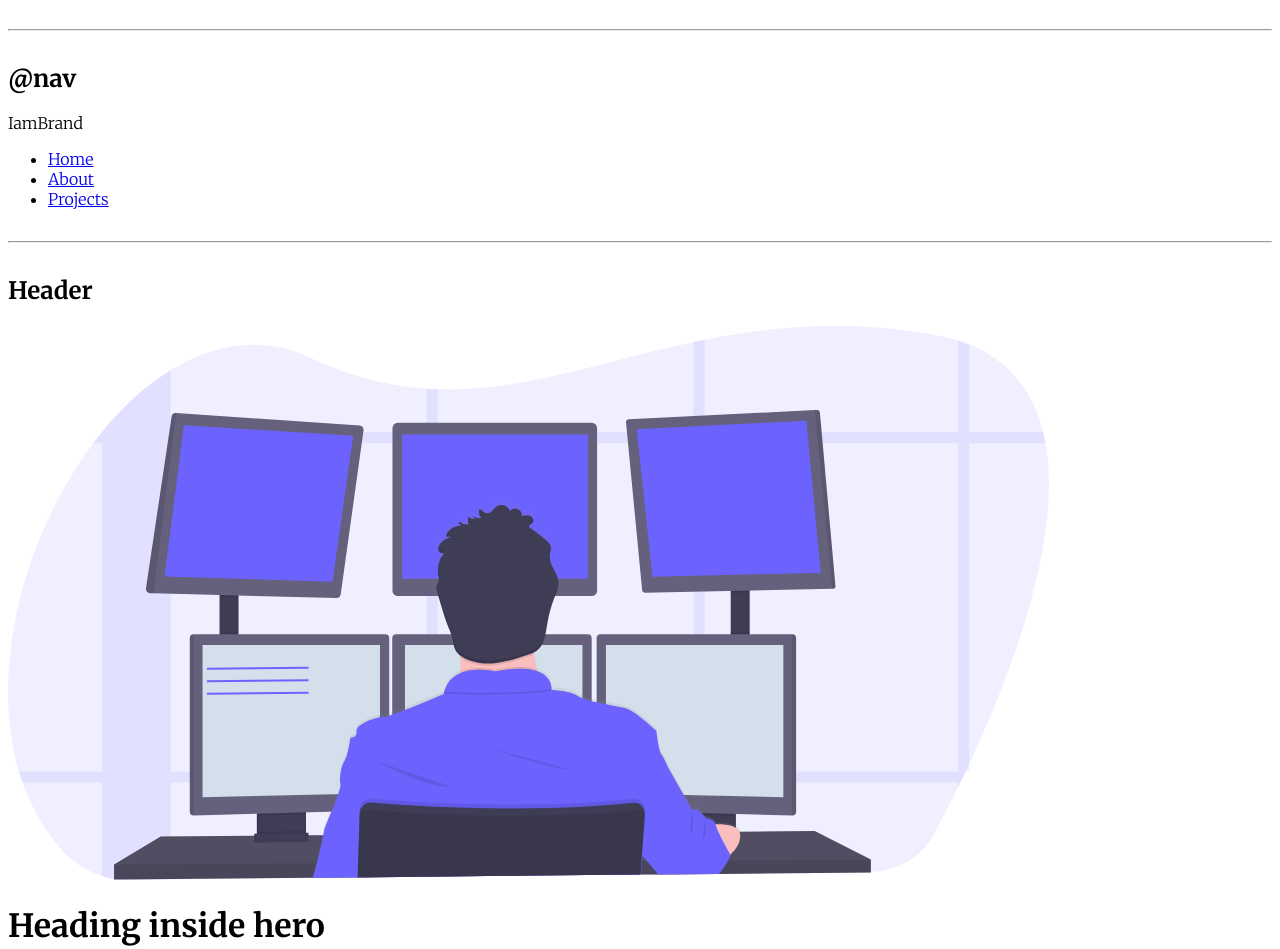
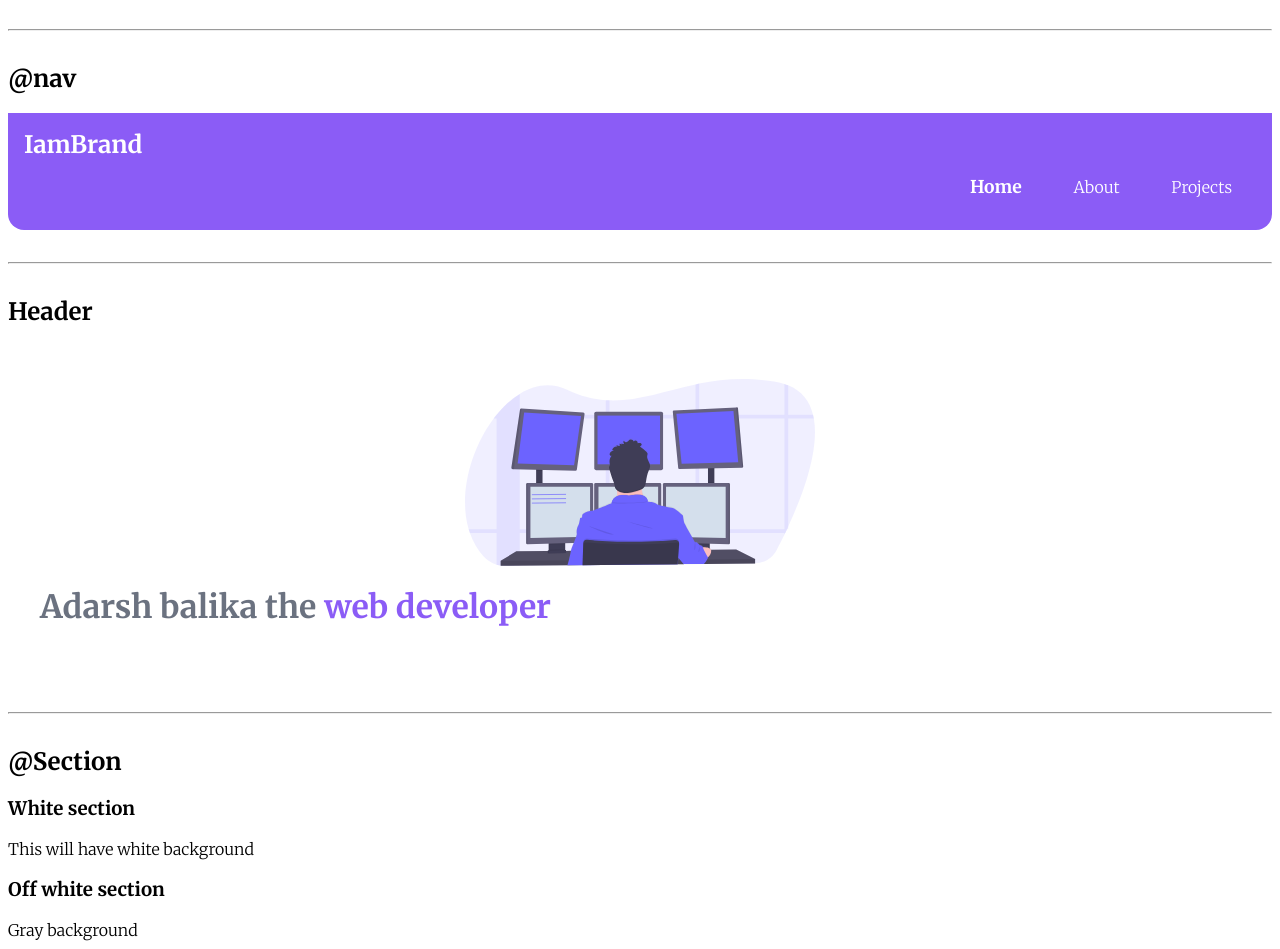
Before and after one commit to samyakshah3008/Neogcamp-lesson3-live, a plain HTML site: page index.html in a window 1280 px wide. Shown: the part 1412-2361 px from the top of the page. Drawn offline with Linux system fonts and the light colour scheme.

Commit message:
till header

```diff
--- a/index.html
+++ b/index.html
@@ -81,12 +81,12 @@
 <hr>
 
 <h2>@nav</h2>
-<nav>
-    <div>IamBrand</div>
-<ul>
-    <li><a href="/">Home</a></li>
-    <li><a href="/">About</a></li>
-    <li><a href="/">Projects</a></li>
+<nav class="navigation container">
+    <div class="navigation-brand">IamBrand</div>
+<ul class="list-non-bullet nav-pills">
+    <li class="list-item-inline"><a class="link link-active" href="/">Home</a></li class="list-item-inline">
+    <li class="list-item-inline"><a class="link" href="/">About</a></li class="list-item-inline">
+    <li class="list-item-inline"><a class="link" href="/">Projects</a></li class="list-item-inline">
 
 </ul>
 </nav>
@@ -97,11 +97,11 @@
 Header
 </h2>
 
-<header>
+<header class="hero">
 
-    <img src="final.svg" />
+    <img class="hero-img" src="final.svg" />
 
-    <h1>Heading inside hero</h1>
+    <h1 class="hero-heading">Adarsh balika the <span class="heading-inverted">web developer</span></h1>
 
 </header>
 
--- a/styles.css
+++ b/styles.css
@@ -5,7 +5,8 @@ body{
 }
 
 :root {
-    --primary-color: purple;
+    --primary-color: #8B5CF6;
+    --grey-color: #6B7280;
 }
 
 hr {
@@ -38,7 +39,7 @@ hr {
 .link-secondary{
     color: var(--primary-color);
     border-radius: 0.5rem;
-    border: 1px solid var(--primary-color)
+    border: 1px solid var(--primary-color);
 }
 
 .list-non-bullet{
@@ -49,3 +50,53 @@ hr {
     display: inline;
     padding: 0rem 0.5rem;
 }
+
+.navigation{
+    background-color:var(--primary-color);
+   color:white;
+   padding: 1rem;
+   border-bottom-left-radius: 1rem;
+   border-bottom-right-radius: 1rem;
+
+}
+
+.navigation .link{
+    color: white;
+
+
+}
+
+.navigation .nav-pills{
+    text-align:right;
+}
+
+.navigation-brand{
+    font-weight: bold;
+    font-size: 1.5rem;
+}
+
+.navigation .link-active{
+    font-weight: bold;
+    font-size: 1.1rem;
+}
+
+.hero{
+    padding: 2rem;
+}
+
+.hero .hero-img{
+max-width: 350px;
+display: block;
+margin: auto;
+}
+
+
+.hero .hero-heading{
+    color: var(--grey-color) ;
+
+}
+
+.hero .hero-heading .heading-inverted{
+    color:var(--primary-color);
+
+}
```
